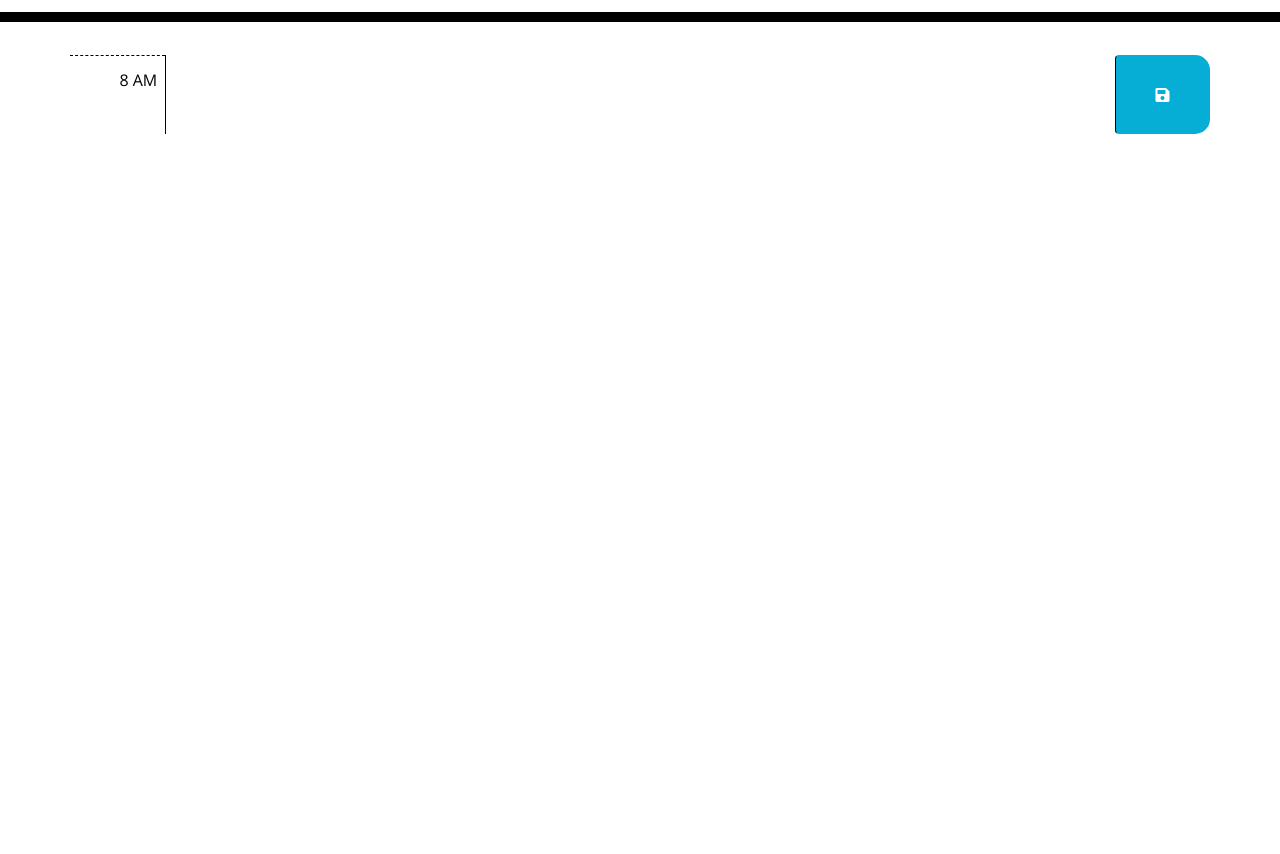
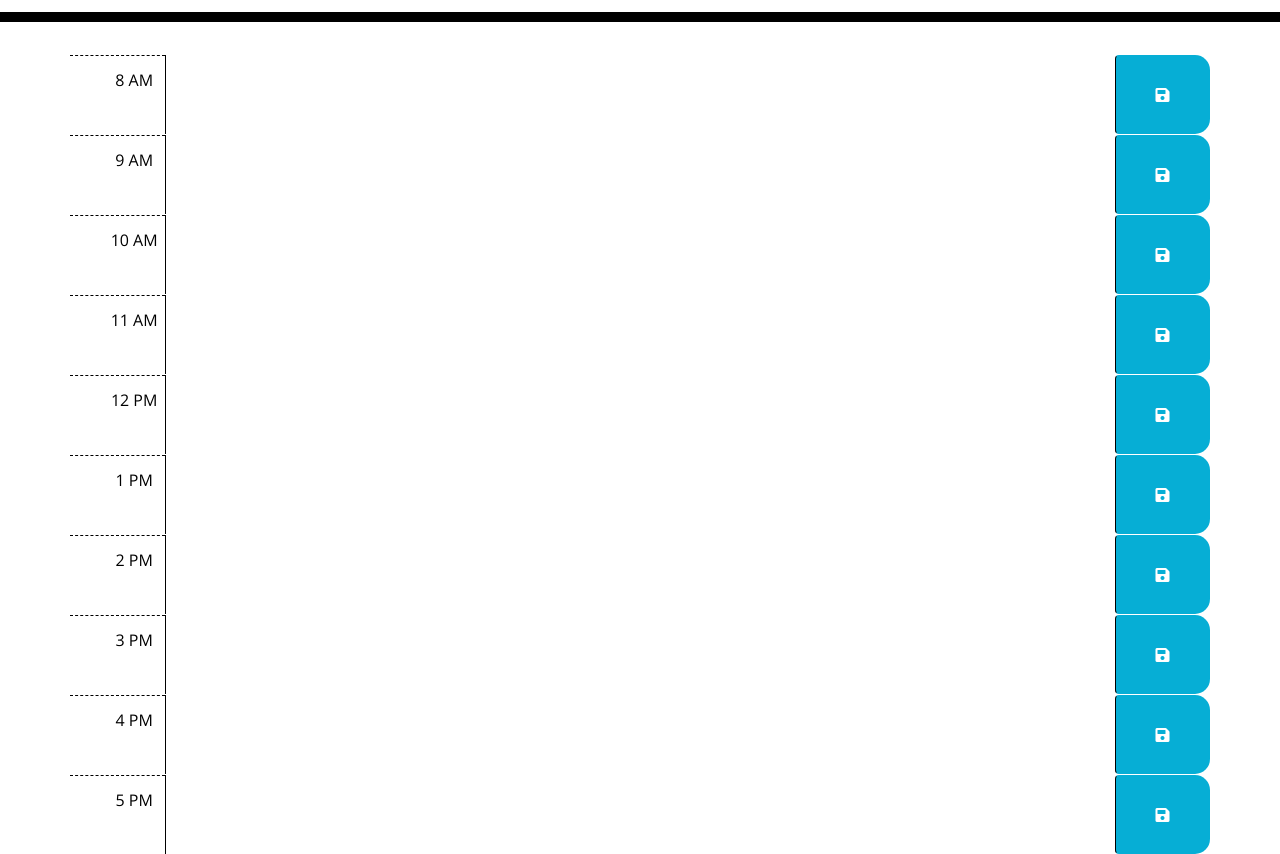
Before and after one commit to hoffh-5334/Work-Calendar, a plain HTML site: page index.html in a window 1280 px wide. Shown: the part 260-1114 px from the top of the page. Before the commit the page ends 800 px from the top, so only its background shows below. Drawn offline with nearby package versions, Linux system fonts and the light colour scheme.

Commit message:
added all time blocks to html

```diff
--- a/index.html
+++ b/index.html
@@ -23,13 +23,95 @@
 
   <div class="container">
 
-		<!-- Timeblocks start here -->
+		<!-- calendar time blocks -->
 
 		<div id="hour8" class="row time-block">
       <div class="col-md-1 hour">
-          8 AM
+        8 AM
       </div>
-      <textarea class="col-md-10 description">
+      <textarea class="col-md-10 event">
+      </textarea>
+      <button class="btn saveBtn col-md-1"><i class="fas fa-save"></i></button>
+    </div>
+
+
+    <div id="hour9" class="row time-block">
+      <div class="col-md-1 hour">
+        9 AM
+      </div>
+      <textarea class="col-md-10 event">
+      </textarea>
+      <button class="btn saveBtn col-md-1"><i class="fas fa-save"></i></button>
+    </div>
+
+    <div id="hour10" class="row time-block">
+      <div class="col-md-1 hour">
+        10 AM
+      </div>
+      <textarea class="col-md-10 event">
+      </textarea>
+      <button class="btn saveBtn col-md-1"><i class="fas fa-save"></i></button>
+    </div>
+
+    <div id="hour11" class="row time-block">
+      <div class="col-md-1 hour">
+        11 AM
+      </div>
+      <textarea class="col-md-10 event">
+      </textarea>
+      <button class="btn saveBtn col-md-1"><i class="fas fa-save"></i></button>
+    </div>
+
+    <div id="hour12" class="row time-block">
+      <div class="col-md-1 hour">
+        12 PM
+      </div>
+      <textarea class="col-md-10 event">
+      </textarea>
+      <button class="btn saveBtn col-md-1"><i class="fas fa-save"></i></button>
+    </div>
+
+    <div id="hour13" class="row time-block">
+      <div class="col-md-1 hour">
+        1 PM
+      </div>
+      <textarea class="col-md-10 event">
+      </textarea>
+      <button class="btn saveBtn col-md-1"><i class="fas fa-save"></i></button>
+    </div>
+
+    <div id="hour14" class="row time-block">
+      <div class="col-md-1 hour">
+        2 PM
+      </div>
+      <textarea class="col-md-10 event">
+      </textarea>
+      <button class="btn saveBtn col-md-1"><i class="fas fa-save"></i></button>
+    </div>
+
+    <div id="hour15" class="row time-block">
+      <div class="col-md-1 hour">
+        3 PM
+      </div>
+      <textarea class="col-md-10 event">
+      </textarea>
+      <button class="btn saveBtn col-md-1"><i class="fas fa-save"></i></button>
+    </div>
+
+    <div id="hour16" class="row time-block">
+      <div class="col-md-1 hour">
+        4 PM
+      </div>
+      <textarea class="col-md-10 event">
+      </textarea>
+      <button class="btn saveBtn col-md-1"><i class="fas fa-save"></i></button>
+    </div>
+
+    <div id="hour17" class="row time-block">
+      <div class="col-md-1 hour">
+        5 PM
+      </div>
+      <textarea class="col-md-10 event">
       </textarea>
       <button class="btn saveBtn col-md-1"><i class="fas fa-save"></i></button>
     </div>
@@ -37,6 +119,13 @@
 
 
 
+
+
+
+
+
+  </div>
+
   <script src="https://code.jquery.com/jquery-3.4.1.min.js"></script>
   <script src="https://cdnjs.cloudflare.com/ajax/libs/moment.js/2.24.0/moment.min.js"></script>
   <script src="./assets/script.js"></script>
```
Also changed, not shown: assets/script.js (+6 -6 lines).
